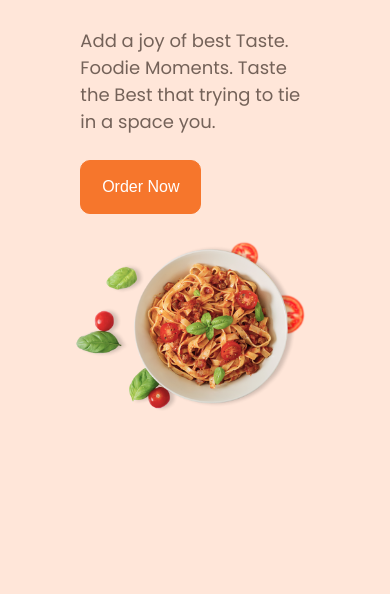
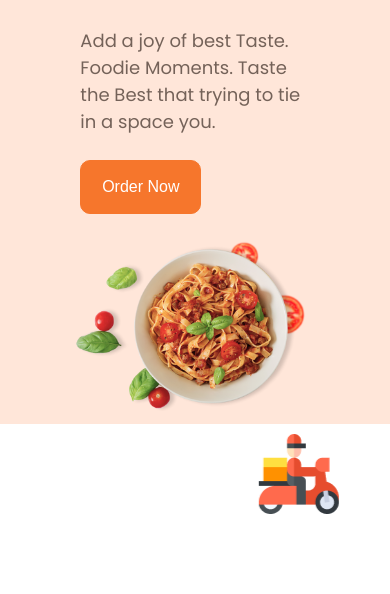
Before and after one commit to sonechkas/sonechkas.github.io, a plain HTML site: page index.html in a window 390 px wide. Shown: the part 506-1100 px from the top of the page. Drawn offline with Linux system fonts and the light colour scheme.

Commit message:
Add files via upload

```diff
--- a/maket3.css
+++ b/maket3.css
@@ -106,7 +106,7 @@ li:hover {
 }
 .block12 {
     width: 766px;
-    height: 561px;
+    /*height: 561px; */
     width: 55%;
 }
 .img1{
@@ -144,7 +144,7 @@ li:hover {
     width: 55%;
 }
 .img4{
-    width: 100%;
+    width: 80%;
 }
 .block22{
     display: flex;
@@ -550,4 +550,7 @@ input{
         align-items: center;
         text-align: center;
     }
+    .block1{
+        margin-bottom: 10px;
+    }
 }
```
